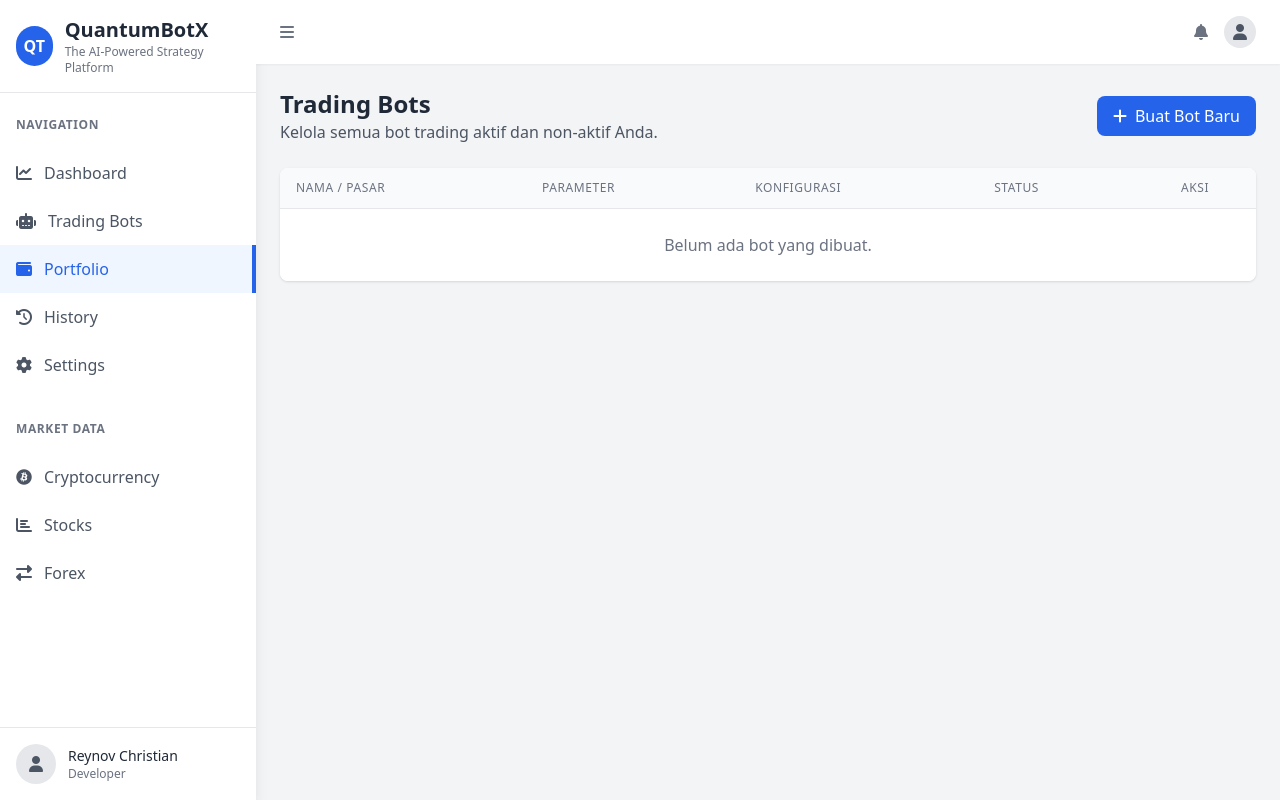
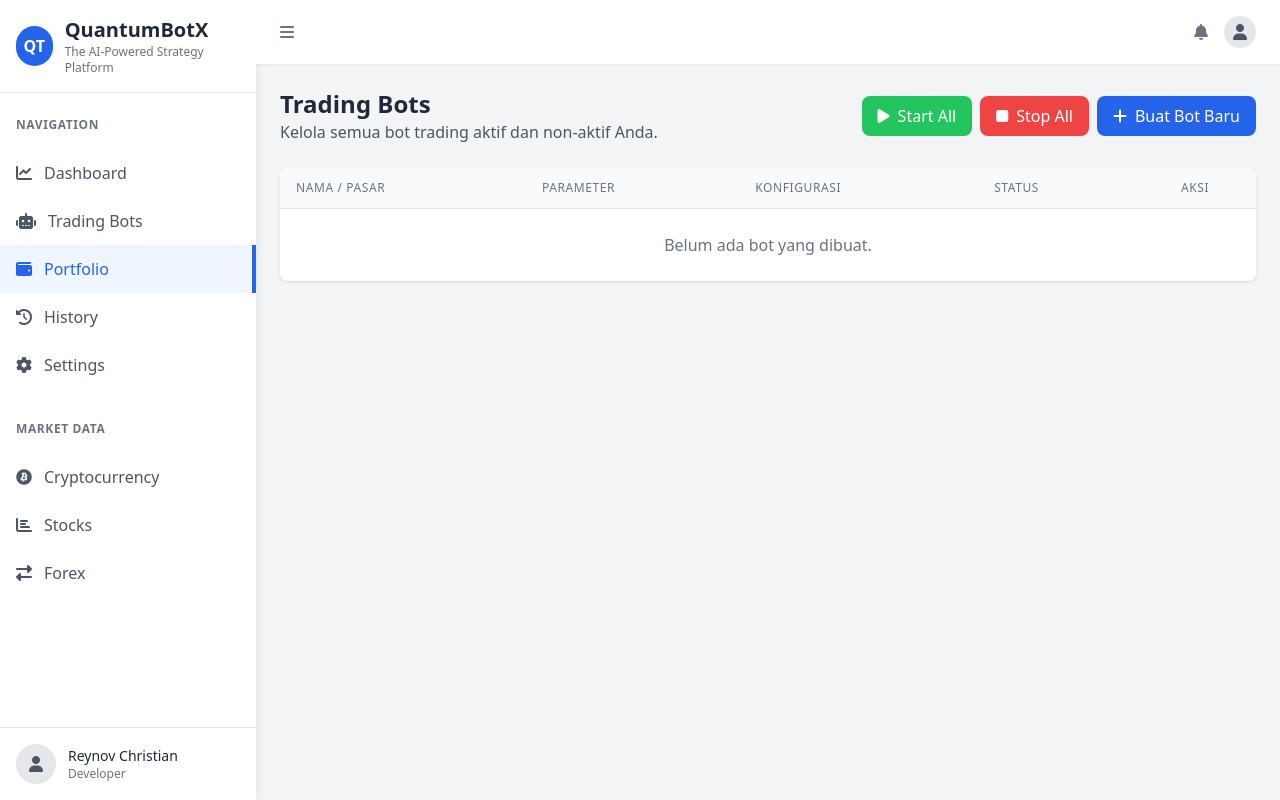
Before and after one commit to rebarakaz/quantumbotx, a Flask app: page /trading_bots in a window 1280 px wide. Run offline with Flask 3, Linux system fonts and the light colour scheme; data that the repository does not hold is empty; parts of the project's set-up code (start-up, migrations or seed data) failed here and were passed over; some libraries are stand-ins or nearby versions.

Commit message:
Add start and stop all bots functionality to improve bot management
- Implement `start_all_bots` and `stop_all_bots` functions in `controller.py` to handle starting and stopping all bots.
- Add corresponding API routes in `api_bots.py` for starting and stopping all bots.
- Update `trading_bots.js` to include UI elements and event listeners for starting and stopping all bots.
- Improve `stop_bot` function to prevent race conditions by using `pop()` on `active_bots`.

```diff
--- a/core/bots/controller.py
+++ b/core/bots/controller.py
@@ -62,18 +62,47 @@ def mulai_bot(bot_id: int):
 
 def stop_bot(bot_id: int):
     """Menghentikan thread bot yang sedang berjalan."""
-    if bot_id in active_bots and active_bots[bot_id].is_alive():
-        bot_thread = active_bots[bot_id]
+    # PERBAIKAN: Gunakan .pop() untuk mengambil dan menghapus bot secara atomik.
+    # Ini mencegah race condition di mana dua proses mencoba menghentikan bot yang sama.
+    bot_thread = active_bots.pop(bot_id, None)
+
+    if bot_thread and bot_thread.is_alive():
         bot_thread.stop()
         bot_thread.join(timeout=10) # Tunggu thread berhenti
-        del active_bots[bot_id]
         queries.update_bot_status(bot_id, 'Dijeda')
         logger.info(f"Bot {bot_id} berhasil dihentikan.")
         return True, f"Bot {bot_thread.name} berhasil dihentikan."
 
-    # Jika bot tidak ada di memori tapi statusnya 'Aktif' di DB (state tidak konsisten)
-    queries.update_bot_status(bot_id, 'Dijeda')
-    return True, f"Bot {bot_id} dihentikan (state tidak konsisten telah diperbaiki)."
+    # Jika bot tidak ada di memori (mungkin sudah dihentikan oleh proses lain)
+    # atau jika status di DB tidak konsisten, pastikan status di DB benar.
+    queries.update_bot_status(bot_id, 'Dijeda') # Pastikan status di DB adalah 'Dijeda'
+    return True, f"Bot {bot_id} sudah dihentikan atau tidak sedang berjalan."
+
+def start_all_bots():
+    """Memulai semua bot yang statusnya 'Dijeda'."""
+    all_bots = queries.get_all_bots()
+    bots_to_start = [bot for bot in all_bots if bot['status'] == 'Dijeda']
+
+    if not bots_to_start:
+        return False, "Tidak ada bot yang bisa dimulai (semua sudah aktif atau error)."
+
+    started_count = 0
+    for bot in bots_to_start:
+        success, _ = mulai_bot(bot['id'])
+        if success:
+            started_count += 1
+
+    return True, f"Berhasil memulai {started_count} dari {len(bots_to_start)} bot."
+
+def stop_all_bots():
+    """Menghentikan semua bot yang sedang berjalan."""
+    running_bot_ids = list(active_bots.keys())
+    if not running_bot_ids:
+        return False, "Tidak ada bot yang sedang berjalan."
+
+    for bot_id in running_bot_ids:
+        stop_bot(bot_id)
+    return True, f"Sinyal berhenti telah dikirim ke {len(running_bot_ids)} bot."
 
 def perbarui_bot(bot_id: int, data: dict):
     """Memperbarui konfigurasi bot di database."""
--- a/core/routes/api_bots.py
+++ b/core/routes/api_bots.py
@@ -120,6 +120,18 @@ def stop_bot_route(bot_id):
     success, message = controller.stop_bot(bot_id)
     return jsonify({'message': message}) if success else (jsonify({'error': message}), 500)
 
+@api_bots.route('/api/bots/start_all', methods=['POST'])
+def start_all_bots_route():
+    """Memulai semua bot yang dijeda."""
+    success, message = controller.start_all_bots()
+    return jsonify({'message': message}) if success else (jsonify({'error': message}), 400)
+
+@api_bots.route('/api/bots/stop_all', methods=['POST'])
+def stop_all_bots_route():
+    """Menghentikan semua bot yang aktif."""
+    success, message = controller.stop_all_bots()
+    return jsonify({'message': message}) if success else (jsonify({'error': message}), 400)
+
 @api_bots.route('/api/bots/<int:bot_id>/analysis', methods=['GET'])
 def get_analysis_route(bot_id):
     """Mendapatkan data analisis terakhir."""
--- a/static/js/trading_bots.js
+++ b/static/js/trading_bots.js
@@ -8,6 +8,8 @@ document.addEventListener('DOMContentLoaded', function() {
     const modalTitle = document.getElementById('modal-title');
     const submitBtn = document.getElementById('submit-bot-btn'); // <-- 1. Ambil elemen tombol
     const createBotBtn = document.getElementById('create-bot-btn');
+    const startAllBtn = document.getElementById('start-all-btn');
+    const stopAllBtn = document.getElementById('stop-all-btn');
     const cancelBtn = document.getElementById('cancel-create');
     const paramsContainer = document.getElementById('strategy-params-container');
     const strategySelect = document.getElementById('strategy');
@@ -120,6 +122,44 @@ document.addEventListener('DOMContentLoaded', function() {
         modal.classList.remove('hidden');
     });
 
+    // Event listener untuk tombol Start All
+    startAllBtn.addEventListener('click', async () => {
+        if (!confirm('Apakah Anda yakin ingin menjalankan semua bot yang sedang dijeda?')) return;
+
+        try {
+            const res = await fetch('/api/bots/start_all', { method: 'POST' });
+            const result = await res.json();
+            if (res.ok) {
+                alert(`✅ ${result.message}`);
+                fetchBots(); // Refresh tabel
+            } else {
+                alert(`❌ ${result.error}`);
+            }
+        } catch (err) {
+            console.error('Error starting all bots:', err);
+            alert('❌ Gagal terhubung ke server.');
+        }
+    });
+
+    // Event listener untuk tombol Stop All
+    stopAllBtn.addEventListener('click', async () => {
+        if (!confirm('Apakah Anda yakin ingin menghentikan semua bot yang sedang berjalan?')) return;
+
+        try {
+            const res = await fetch('/api/bots/stop_all', { method: 'POST' });
+            const result = await res.json();
+            if (res.ok) {
+                alert(`✅ ${result.message}`);
+                fetchBots(); // Refresh tabel
+            } else {
+                alert(`❌ ${result.error}`);
+            }
+        } catch (err) {
+            console.error('Error stopping all bots:', err);
+            alert('❌ Gagal terhubung ke server.');
+        }
+    });
+
     // Tutup modal
     cancelBtn.addEventListener("click", () => {
         modal.classList.add('hidden');
@@ -166,7 +206,7 @@ document.addEventListener('DOMContentLoaded', function() {
                 alert(`❌ Gagal: ${result.error || 'Terjadi kesalahan tidak diketahui'}`);
             }
         } catch (err) {
-            console.error(err);
+            console.error('Error submitting bot form:', err);
             alert("❌ Gagal terhubung ke server.");
         }
     });
@@ -204,7 +244,7 @@ document.addEventListener('DOMContentLoaded', function() {
                     alert(`❌ Gagal memuat data bot: ${bot.error}`);
                 }
             } catch (err) {
-                console.error(err);
+                console.error(`Error fetching bot ${botId} for edit:`, err);
                 alert('❌ Gagal terhubung ke server untuk mengedit.');
             }
             return;
@@ -236,7 +276,7 @@ document.addEventListener('DOMContentLoaded', function() {
                 alert(`❌ ${result.error || 'Operasi gagal'}`);
             }
         } catch (err) {
-            console.error(err);
+            console.error(`Error performing action '${action}' on bot ${botId}:`, err);
             alert("❌ Gagal terhubung ke server untuk melakukan aksi.");
         }
     });
--- a/templates/trading_bots.html
+++ b/templates/trading_bots.html
@@ -63,9 +63,15 @@
                 <h2 class="text-2xl font-bold text-gray-800">Trading Bots</h2>
                 <p class="text-gray-600">Kelola semua bot trading aktif dan non-aktif Anda.</p>
             </div>
-            <button id="create-bot-btn" class="bg-blue-600 text-white py-2 px-4 rounded-lg font-medium hover:bg-blue-700 transition flex items-center">
-                <i class="fas fa-plus mr-2"></i> Buat Bot Baru
-            </button>
+            <div class="flex items-center space-x-2">
+                <button id="start-all-btn" class="bg-green-500 text-white py-2 px-4 rounded-lg font-medium hover:bg-green-600 transition flex items-center" title="Jalankan semua bot yang dijeda">
+                    <i class="fas fa-play mr-2"></i> Start All
+                </button>
+                <button id="stop-all-btn" class="bg-red-500 text-white py-2 px-4 rounded-lg font-medium hover:bg-red-600 transition flex items-center" title="Hentikan semua bot yang aktif">
+                    <i class="fas fa-stop mr-2"></i> Stop All
+                </button>
+                <button id="create-bot-btn" class="bg-blue-600 text-white py-2 px-4 rounded-lg font-medium hover:bg-blue-700 transition flex items-center"><i class="fas fa-plus mr-2"></i> Buat Bot Baru</button>
+            </div>
         </div>
 
         <div class="bg-white rounded-lg shadow overflow-hidden">
```
